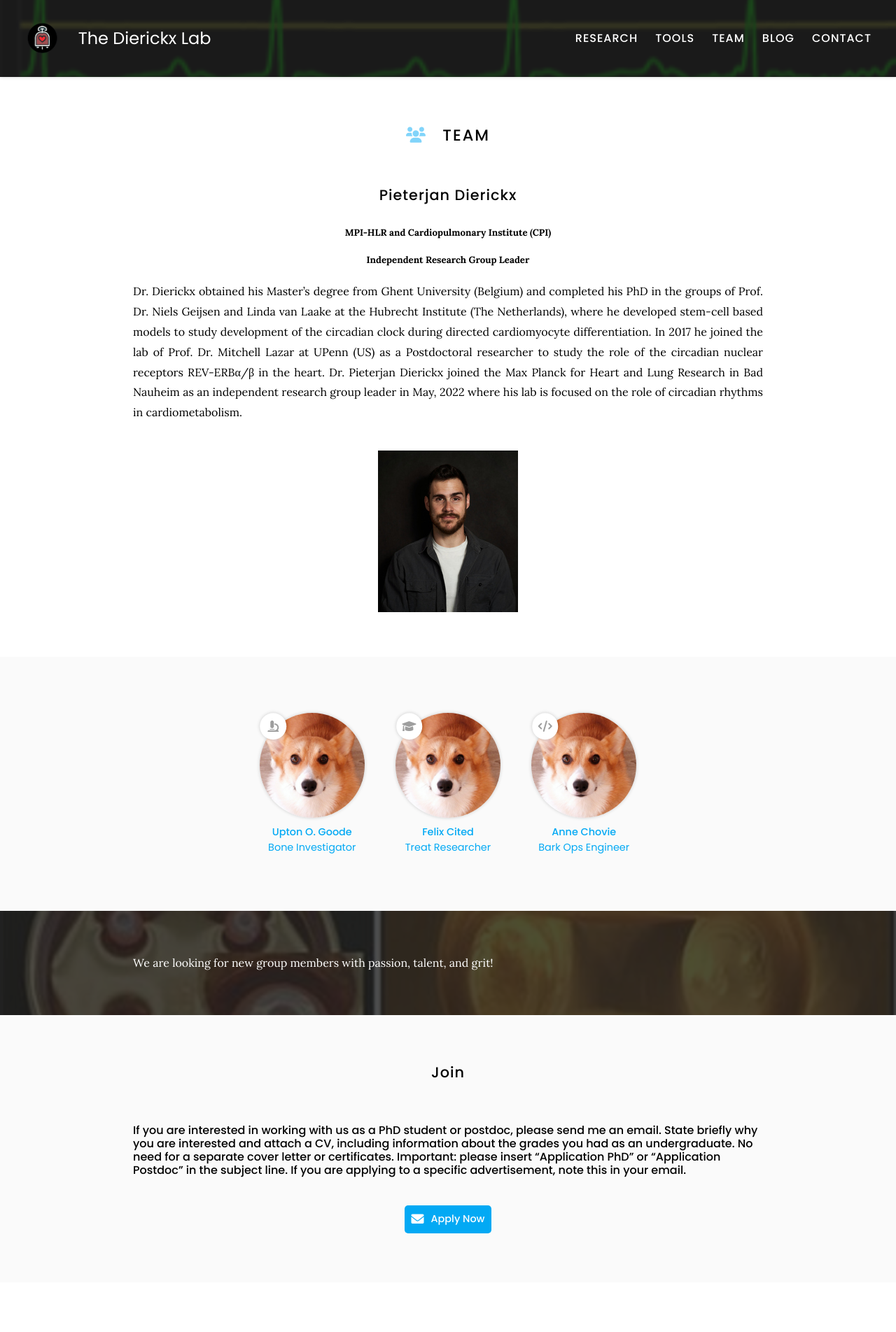
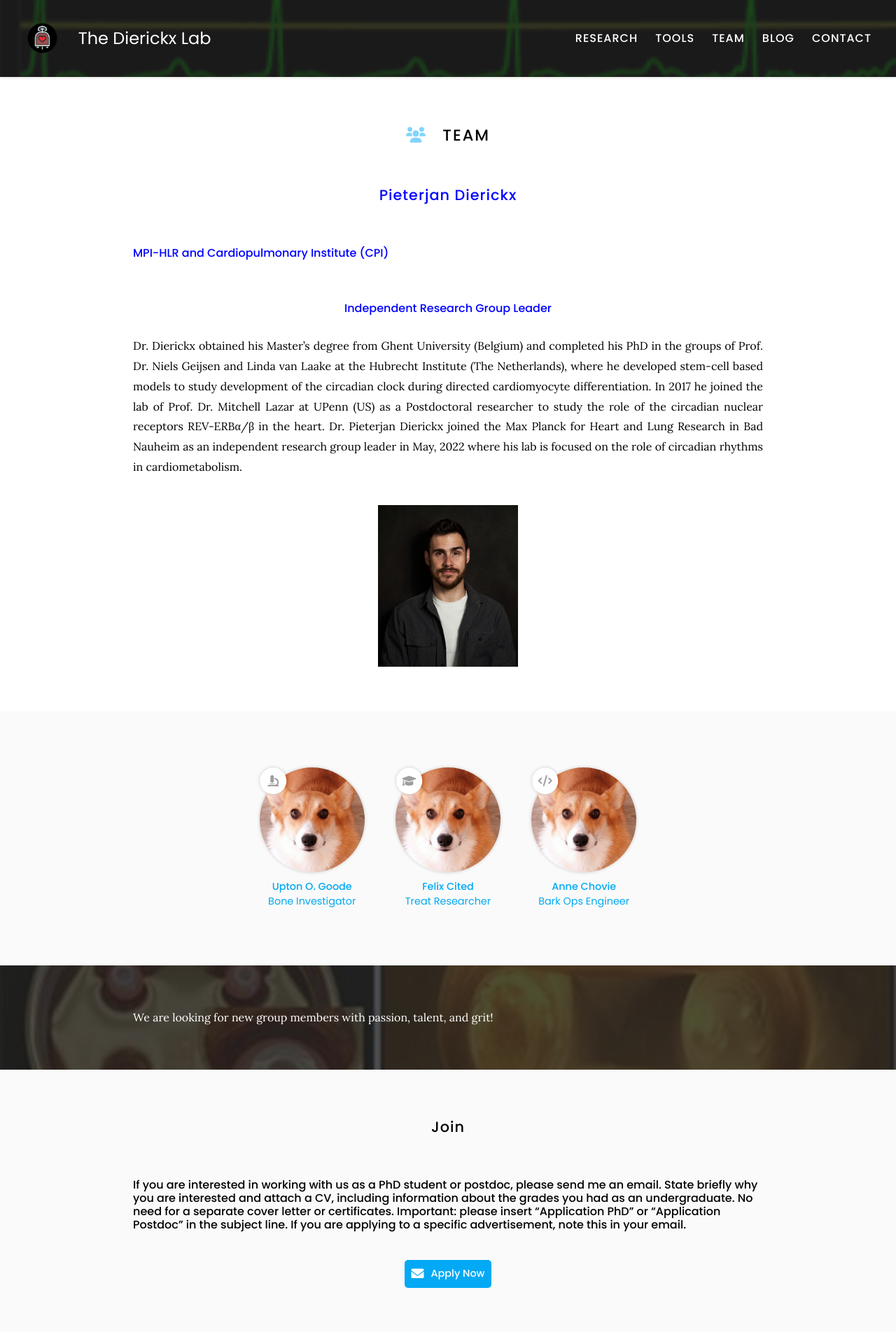
Before and after one commit to theDierickxLab/theDierickxLab, a Jekyll site: the page built from team/index.md, in a window 1280 px wide. Shown: the top 1904 px of the page at 70% size. Built offline with Jekyll 4.4.1, drawn with Linux system fonts in a browser that asks for light colours.

Commit message:
Update index.md

```diff
--- a/team/index.md
+++ b/team/index.md
@@ -7,9 +7,9 @@ nav:
 
 # <i class="fas fa-users"></i>Team
 
-## Pieterjan Dierickx
-##### MPI-HLR and Cardiopulmonary Institute (CPI)
-##### Independent Research Group Leader
+## <span style="color: blue;">Pieterjan Dierickx</span>
+#### <span style="color: blue;">MPI-HLR and Cardiopulmonary Institute (CPI)</span>
+#### <span style="color: blue;">Independent Research Group Leader</span>
 {:.center}
 
 Dr. Dierickx obtained his Master’s degree from Ghent University (Belgium) and completed his PhD in the groups of Prof. Dr. Niels Geijsen and Linda van Laake at the Hubrecht Institute (The Netherlands), where he developed stem-cell based models to study development of the circadian clock during directed cardiomyocyte differentiation. In 2017 he joined the lab of Prof. Dr. Mitchell Lazar at UPenn (US) as a Postdoctoral researcher to study the role of the circadian nuclear receptors REV-ERBα/β in the heart. Dr. Pieterjan Dierickx joined the Max Planck for Heart and Lung Research in Bad Nauheim as an independent research group leader in May, 2022 where his lab is focused on the role of circadian rhythms in cardiometabolism.
```
